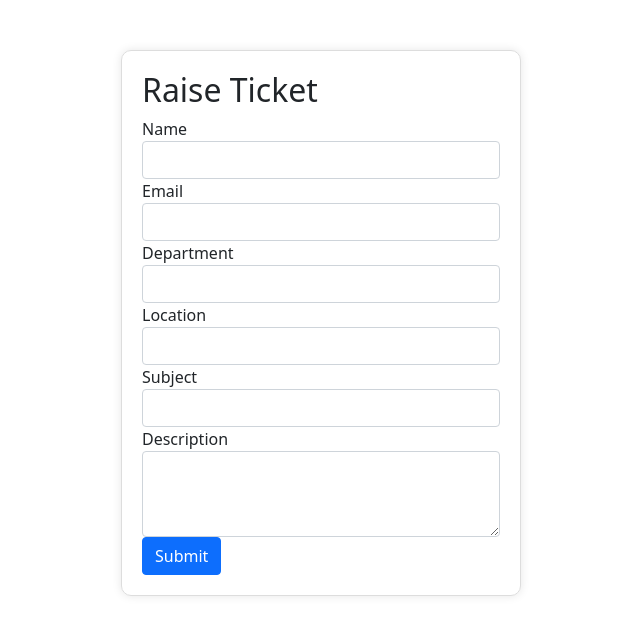
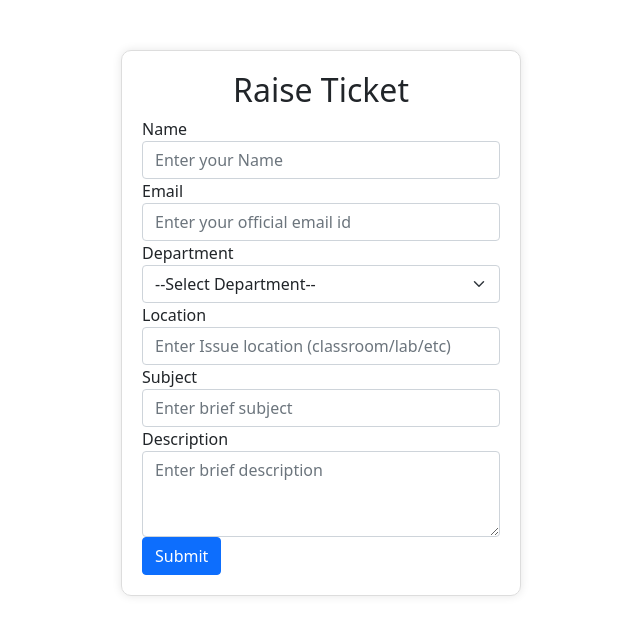
Before and after one commit to pdas544/ticket-support-system, a PHP site: page /user/create-ticket.php in a window 1280 px wide. Shown: the part 56-691 px from the top of the page, without its empty margins (319-959 px from the left). Run offline with PHP 8.4, Linux system fonts and the light colour scheme; the visitor is signed in with stand-in values (Sample User, id 1); data that the repository does not hold is empty.

Commit message:
modiy create ticket for user

```diff
--- a/user/create-ticket.php
+++ b/user/create-ticket.php
@@ -59,31 +59,47 @@ $result = $stmt->get_result();
 
     <div class="container mt-5">
         <div class="login-container">
-            <h2>Raise Ticket</h2>
+            <h2 class="text-center">Raise Ticket</h2>
             <form action="controller/ticket.php" method="post">
                 <div class="form-group">
                     <label for="name">Name</label>
-                    <input type="text" class="form-control" id="name" name="name" required>
+                    <input type="text" class="form-control" id="name" name="name" required
+                        placeholder="Enter your Name">
                 </div>
                 <div class="form-group">
                     <label for="email">Email</label>
-                    <input type="email" class="form-control" id="email" name="email" required>
+                    <input type="email" class="form-control" id="email" name="email" required
+                        placeholder="Enter your official email id">
                 </div>
                 <div class="form-group">
                     <label for="department">Department</label>
-                    <input type="text" class="form-control" id="department" name="department" required>
+                    <select name="" id="" class="form-select" aria-label="Default select example">
+                        <option value="" selected disabled>--Select Department--</option>
+                        <option value="fc">Fashion Communication</option>
+                        <option value="ft">Fashion Technology</option>
+                        <option value="fd">Fashion Design</option>
+                        <option value="fla">Fashion and LifeStyle Accessories</option>
+                        <option value="td">Textile Design</option>
+                        <option value="fm">Fashion Management</option>
+                        <option value="et">Establishment</option>
+                        <option value="ac">Accounts</option>
+                        <option value="ad">Administration</option>
+                    </select>
                 </div>
                 <div class="form-group">
                     <label for="location">Location</label>
-                    <input type="text" class="form-control" id="location" name="location" required>
+                    <input type="text" class="form-control" id="location" name="location" required
+                        placeholder="Enter Issue location (classroom/lab/etc)">
                 </div>
                 <div class="form-group">
                     <label for="subject">Subject</label>
-                    <input type="text" class="form-control" id="subject" name="subject" required>
+                    <input type="text" class="form-control" id="subject" name="subject" required
+                        placeholder="Enter brief subject">
                 </div>
                 <div class="form-group">
                     <label for="description">Description</label>
-                    <textarea class="form-control" id="description" name="description" rows="3" required></textarea>
+                    <textarea class="form-control" id="description" name="description" rows="3" required
+                        placeholder="Enter brief description"></textarea>
                 </div>
                 <button type="submit" class="btn btn-primary">Submit</button>
             </form>
```
